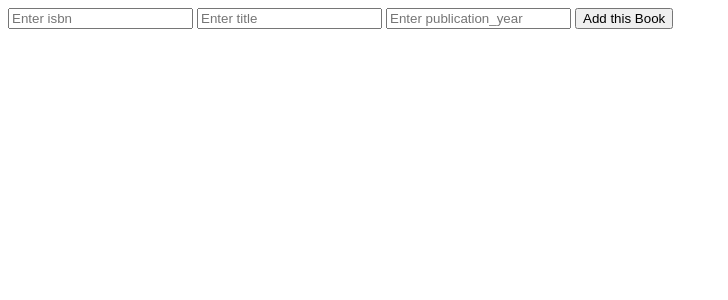
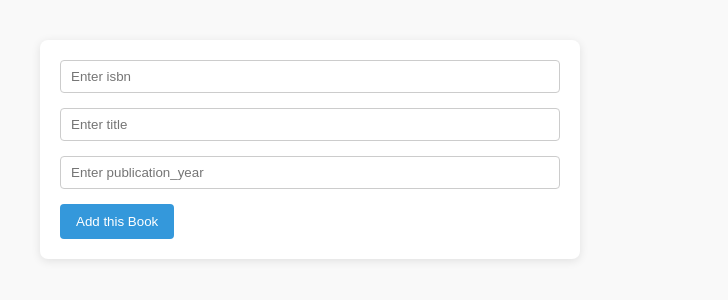
Before and after one commit to Omid444/book-alchemy, a Flask app: page /add_book in a window 1280 px wide. Shown: the top 300 px of the page, without its empty margins (0-728 px from the left). Run offline with Flask 3, Linux system fonts and the light colour scheme.

Commit message:
home page endpoint created. in data_models relationship for author and book table added

```diff
--- a/app.py
+++ b/app.py
@@ -1,7 +1,7 @@
 from flask import Flask, request ,render_template
 from data_models import db, Author, Book
 from flask_sqlalchemy import SQLAlchemy
-
+from sqlalchemy import select
 from datetime import datetime
 import os
 
@@ -142,7 +142,7 @@ def handle_add_book():
 
 @app.route('/',methods=['GET'])
 def handle_home_page():
-    books = S
+    books = Book.query.all()
     return render_template('home.html', books=books)
 
 
--- a/data_models.py
+++ b/data_models.py
@@ -11,7 +11,7 @@ class Author(db.Model):
     name = Column(String, nullable=False)
     birth_date = Column(String, nullable=False)
     date_of_death = Column(String, nullable=True)
-
+    books = relationship('Book', back_populates='author')
 
     def __repr__(self):
         return f"id: {Author.id}, {Author.name} {Author.birth_date}  {Author.date_of_death}"
@@ -24,6 +24,7 @@ class Book(db.Model):
     title = Column(String, nullable=False)
     publication_year = Column(String, nullable=False)
     author_id = Column(INTEGER, ForeignKey("author.id") )
+    author = relationship('Author', back_populates='books')
 
 
     def __repr__(self):
--- /dev/null
+++ b/static/style.css
@@ -0,0 +1,67 @@
+/* General styling */
+body {
+  font-family: Arial, sans-serif;
+  margin: 40px;
+  background-color: #f9f9f9;
+  color: #333;
+}
+
+/* Headings */
+h3 {
+  color: #2c3e50;
+  margin-bottom: 10px;
+}
+
+/* Book list (homepage) */
+div {
+  background-color: #ffffff;
+  padding: 15px;
+  margin-bottom: 10px;
+  border-left: 4px solid #3498db;
+  box-shadow: 0 2px 5px rgba(0,0,0,0.05);
+}
+
+/* Form styling */
+form {
+  background-color: #ffffff;
+  padding: 20px;
+  border-radius: 8px;
+  box-shadow: 0 2px 10px rgba(0,0,0,0.1);
+  max-width: 500px;
+  margin-bottom: 20px;
+}
+
+label {
+  display: block;
+  margin-bottom: 5px;
+  font-weight: bold;
+}
+
+input[type="text"],
+input[type="date"] {
+  width: 100%;
+  padding: 8px 10px;
+  margin-bottom: 15px;
+  border: 1px solid #ccc;
+  border-radius: 4px;
+  box-sizing: border-box;
+}
+
+button[type="submit"] {
+  background-color: #3498db;
+  color: white;
+  padding: 10px 16px;
+  border: none;
+  border-radius: 4px;
+  cursor: pointer;
+}
+
+button[type="submit"]:hover {
+  background-color: #2980b9;
+}
+
+/* Message under form */
+h3 {
+  margin-top: 20px;
+  color: green;
+}
--- a/templates/add_author.html
+++ b/templates/add_author.html
@@ -4,6 +4,7 @@
     <meta charset="UTF-8">
     <meta name="viewport" content="width=device-width, initial-scale=1.0">
     <meta http-equiv="X-UA-Compatible" content="ie=edge">
+    <link rel="stylesheet" href="static/style.css">
   </head>
   <body>
 
--- a/templates/add_book.html
+++ b/templates/add_book.html
@@ -4,6 +4,7 @@
     <meta charset="UTF-8">
     <meta name="viewport" content="width=device-width, initial-scale=1.0">
     <meta http-equiv="X-UA-Compatible" content="ie=edge">
+    <link rel="stylesheet" href="static/style.css">
   </head>
   <body>
 
--- a/templates/home.html
+++ b/templates/home.html
@@ -4,11 +4,14 @@
     <meta charset="UTF-8">
     <meta name="viewport" content="width=device-width, initial-scale=1.0">
     <meta http-equiv="X-UA-Compatible" content="ie=edge">
+    <link rel="stylesheet" href="static/style.css">
   </head>
   <body>
 
     {% for book in books %}
-    <div> <h3>{{ book.title }}</h3>
+    <div>
+      <h2>{{book.author}}</h2>
+      <h3>{{ book.title }}  {{ book.author.name}}  {{ book.publication_year }}</h3>
     </div>
     {% endfor %}
 
```
Also changed, not shown: data/library.sqlite.
